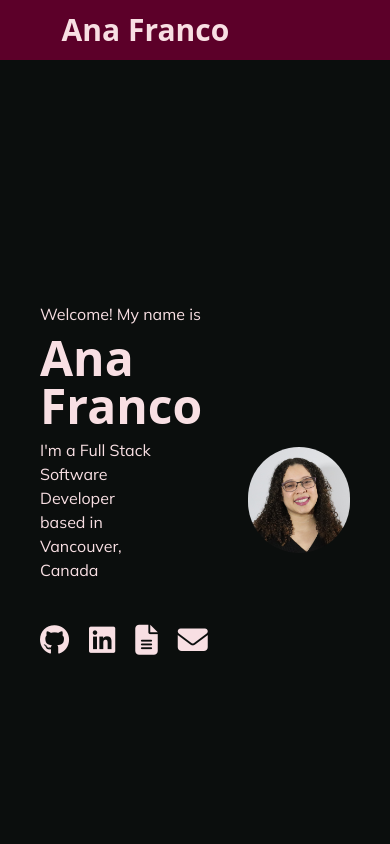
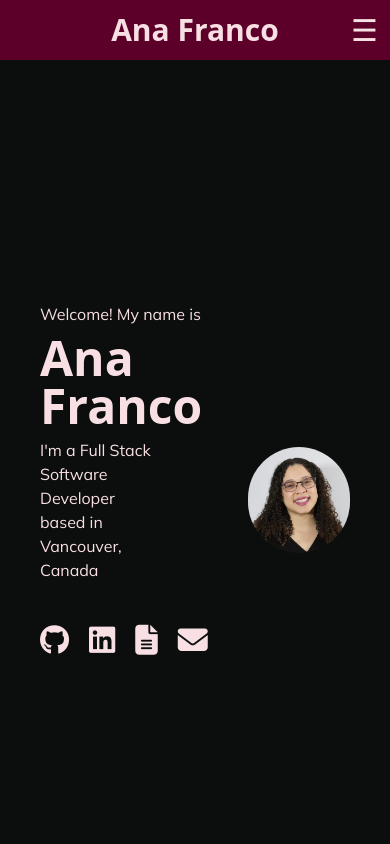
Before and after one commit to anamspe/ana-portfolio, a React (Vite) app: page / in a window 390 px wide. Shown: the top 844 px of the page. Built offline with nearby package versions, Linux system fonts and the light colour scheme; a web font is replaced by a local one.

Commit message:
Adjust NavBar components

```diff
--- a/index.html
+++ b/index.html
@@ -1,5 +1,5 @@
 <!doctype html>
-<html lang="en" class="scroll-smooth">
+<html lang="en" class="sm:scroll-smooth">
   <head>
     <meta charset="UTF-8" />
     <link rel="icon" href="./favicon.ico" type="image/x-icon" />
--- a/src/components/NavBar.jsx
+++ b/src/components/NavBar.jsx
@@ -1,8 +1,7 @@
 const NavBar = () => {
   return (
-    <div className="bg-tyrian flex justify-around sticky top-0 z-10">
-      <nav className="flex" aria-label="logo">
-        {/* <img src="../../img/AnaFrancoLogo.png" alt="" className="h-14"/> */}
+    <div className="bg-tyrian md:flex md:justify-around sticky top-0 z-10">
+      <nav className="grid text-center md:flex" aria-label="logo">
         <a href="#hero" className="font-arima font-bold text-3xl p-3">
           {/* <span className="text-2xl font-emoji">👩‍💻</span>  */}
           Ana Franco
@@ -20,6 +19,12 @@ const NavBar = () => {
         <a href="#about" className="hover:bg-cadet-800 hover:text-tyrian hover:ease-in-out transition-all duration-500 px-3 py-2 rounded-full">About Me</a>
         <a href="#contact" className="hover:bg-cadet-800 hover:text-tyrian hover:ease-in-out transition-all duration-500 px-3 py-2 rounded-full">Contact</a>
       </nav>
+
+      <section id="mobile-menu" className="bg-tyrian w-full text-5xl flex flex-col origin-top md:hidden">
+        <button id="hamburger-button" class="text-3xl cursor-pointer absolute top-0 right-0 mr-3 mt-3">
+          &#9776;
+        </button>
+      </section>
     </div>
   );
 };
```
